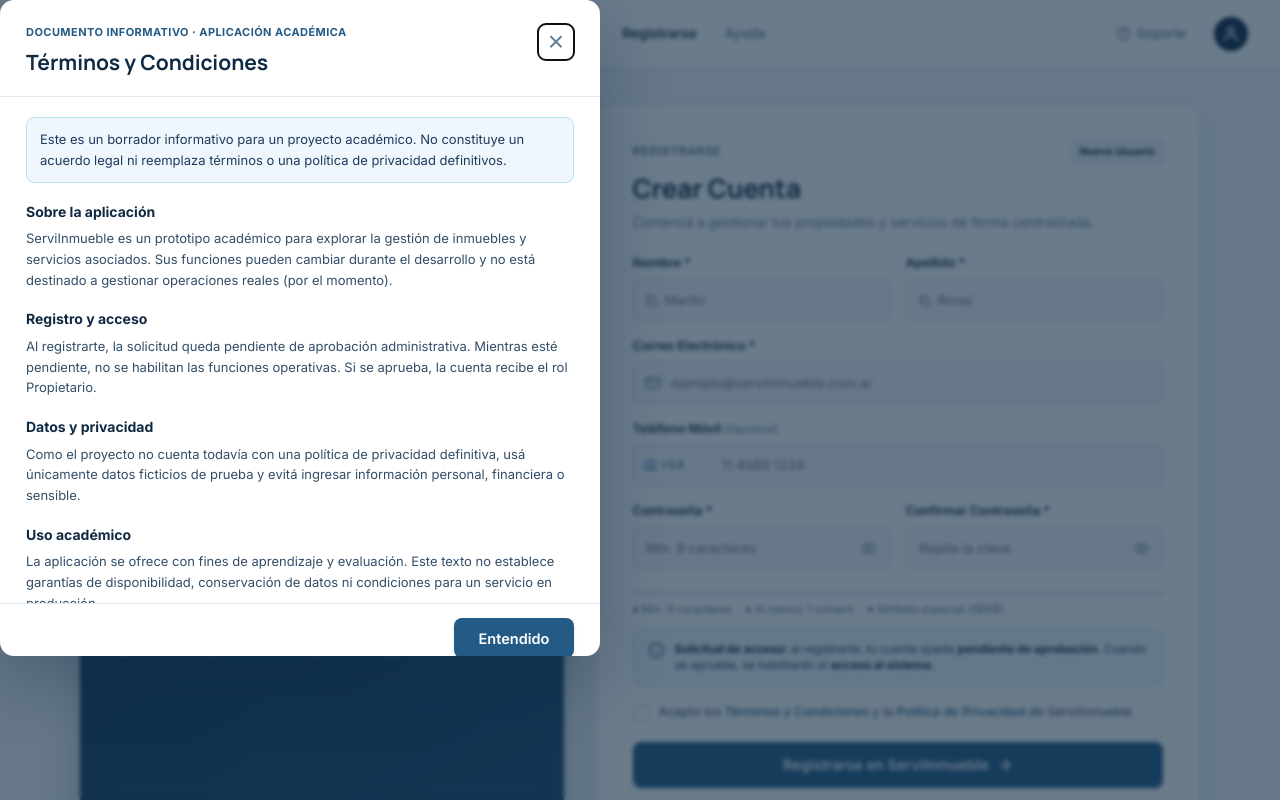
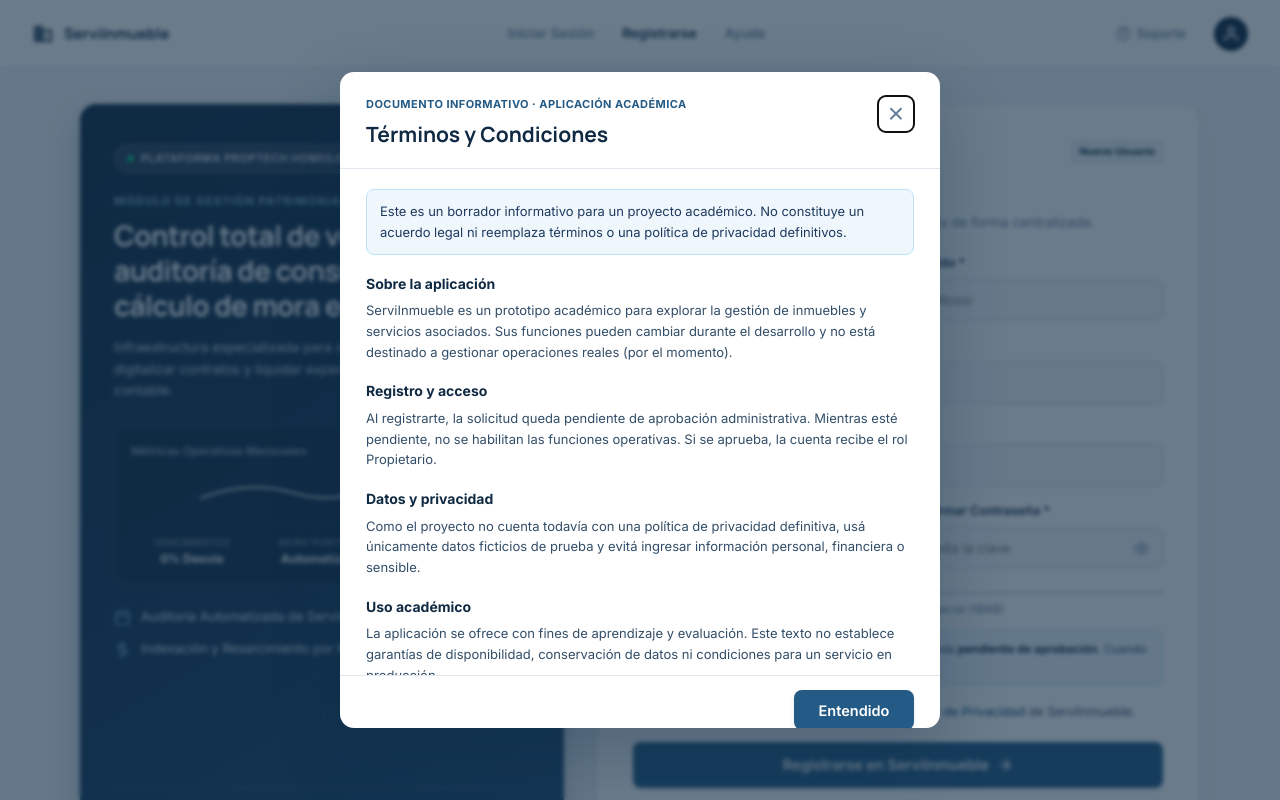
Before and after one commit to JairoCrespo05/PS-ServInmueble2026, a CodeIgniter 4 app: the page made by app/Views/sing_up.php in a window 1280 px wide, after a click on "Términos y Condiciones". Run offline with PHP 8.4 and a stand-in for CodeIgniter, Linux system fonts and the light colour scheme; the template is opened without the code that fills it, so the values that code supplies are empty; some libraries are stand-ins or nearby versions.

Commit message:
terminos y condiciones centrado

```diff
--- a/public/css/styles.css
+++ b/public/css/styles.css
@@ -1073,6 +1073,15 @@ body.signup-page .terms-modal {
   border-radius: 14px;
   color: var(--color-text-body);
   box-shadow: 0 24px 64px rgba(16, 42, 67, 0.28);
+
+
+  /* Centrado del modal */
+    position: fixed;
+    top: 50%;
+    left: 50%;
+    transform: translate(-50%, -50%);
+    margin: 0;
+
 }
 
 body.signup-page .terms-modal::backdrop {
```
